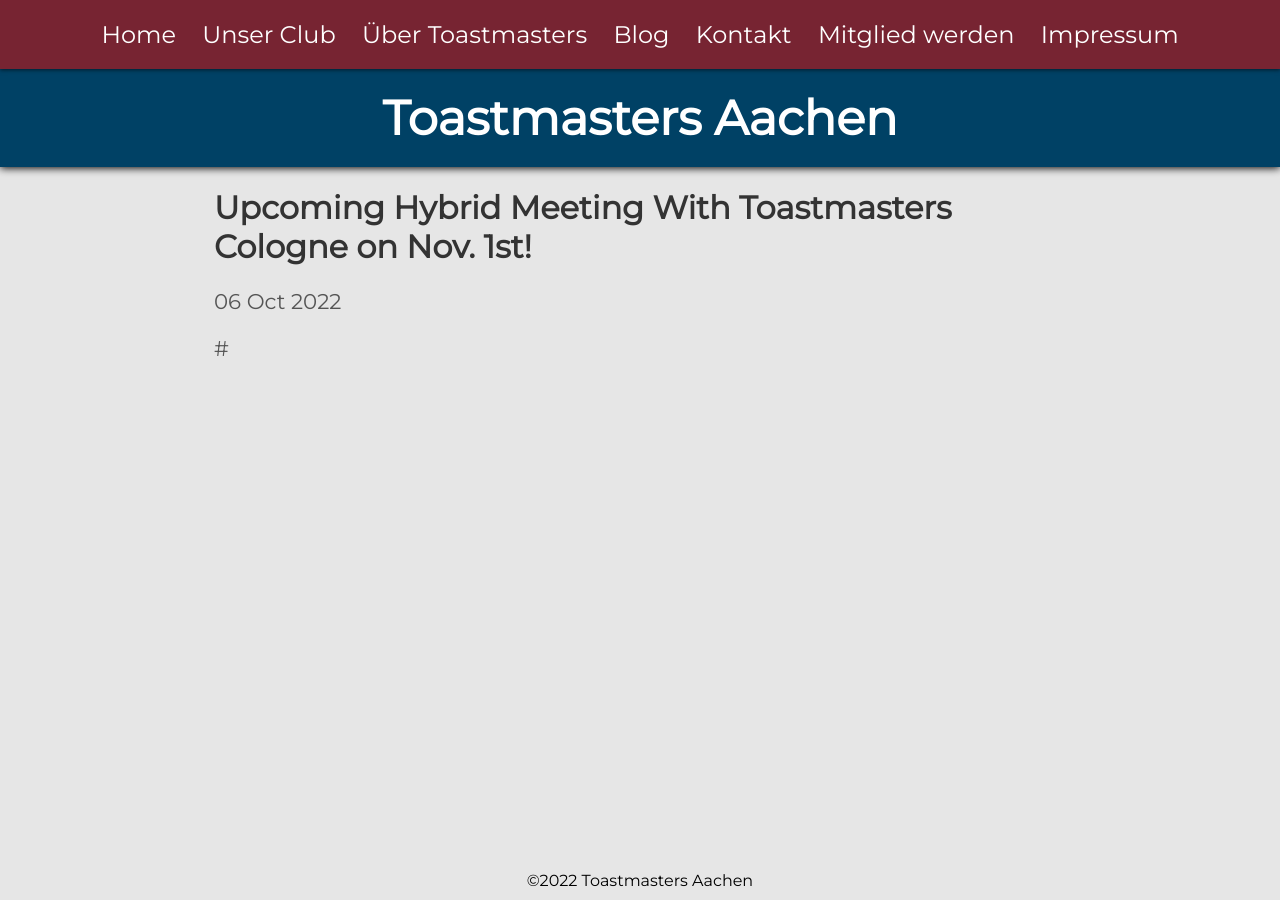
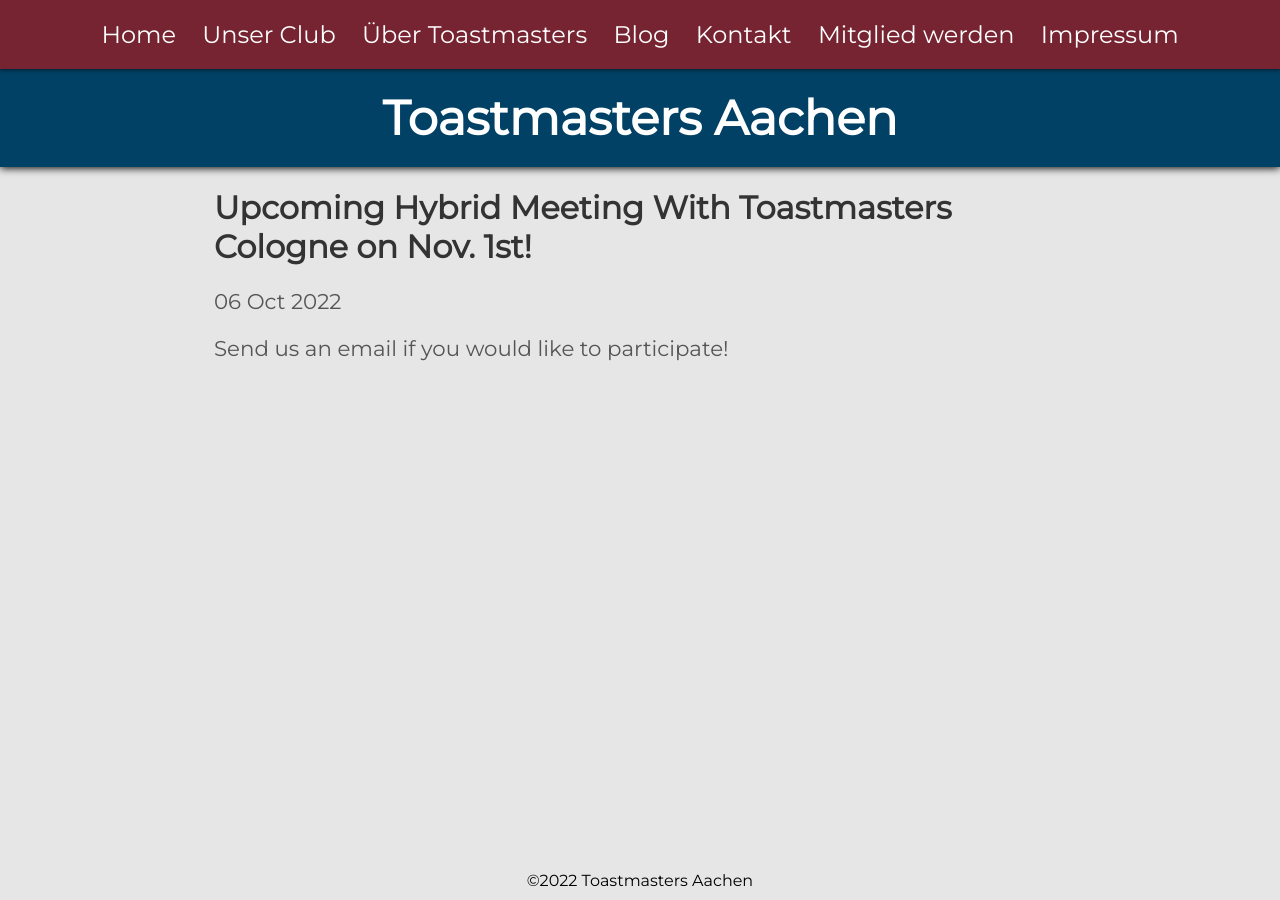
Before and after one commit to toastmasters-aachen/toastmasters-aachen.github.io, a Jekyll site: the page built from _posts/2022-10-06-Upcoming-Hybrid-Meeting-With-TM-Cologne-Nov.-1st!.md, in a window 1280 px wide. Built offline with Jekyll 4.4.1, drawn with Linux system fonts in a browser that asks for light colours.

Commit message:
Update 2022-10-06-Upcoming-Hybrid-Meeting-With-TM-Cologne-Nov.-1st!.md

```diff
--- a/_posts/2022-10-06-Upcoming-Hybrid-Meeting-With-TM-Cologne-Nov.-1st!.md
+++ b/_posts/2022-10-06-Upcoming-Hybrid-Meeting-With-TM-Cologne-Nov.-1st!.md
@@ -6,4 +6,4 @@ published: true
 excerpt: "Guests welcome! Pre-registration required!"
 ---
 
-#
+Send us an email if you would like to participate!
```
